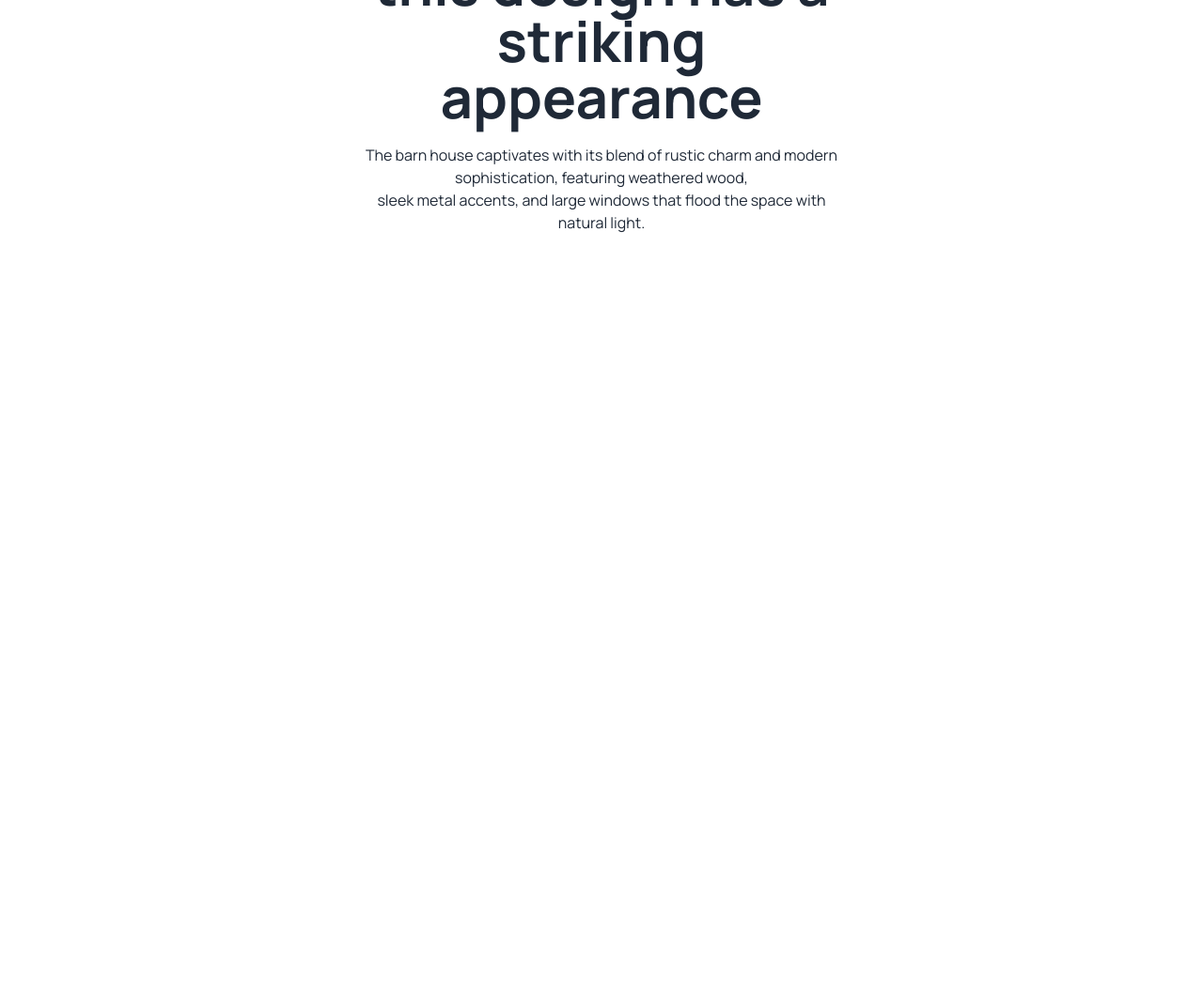
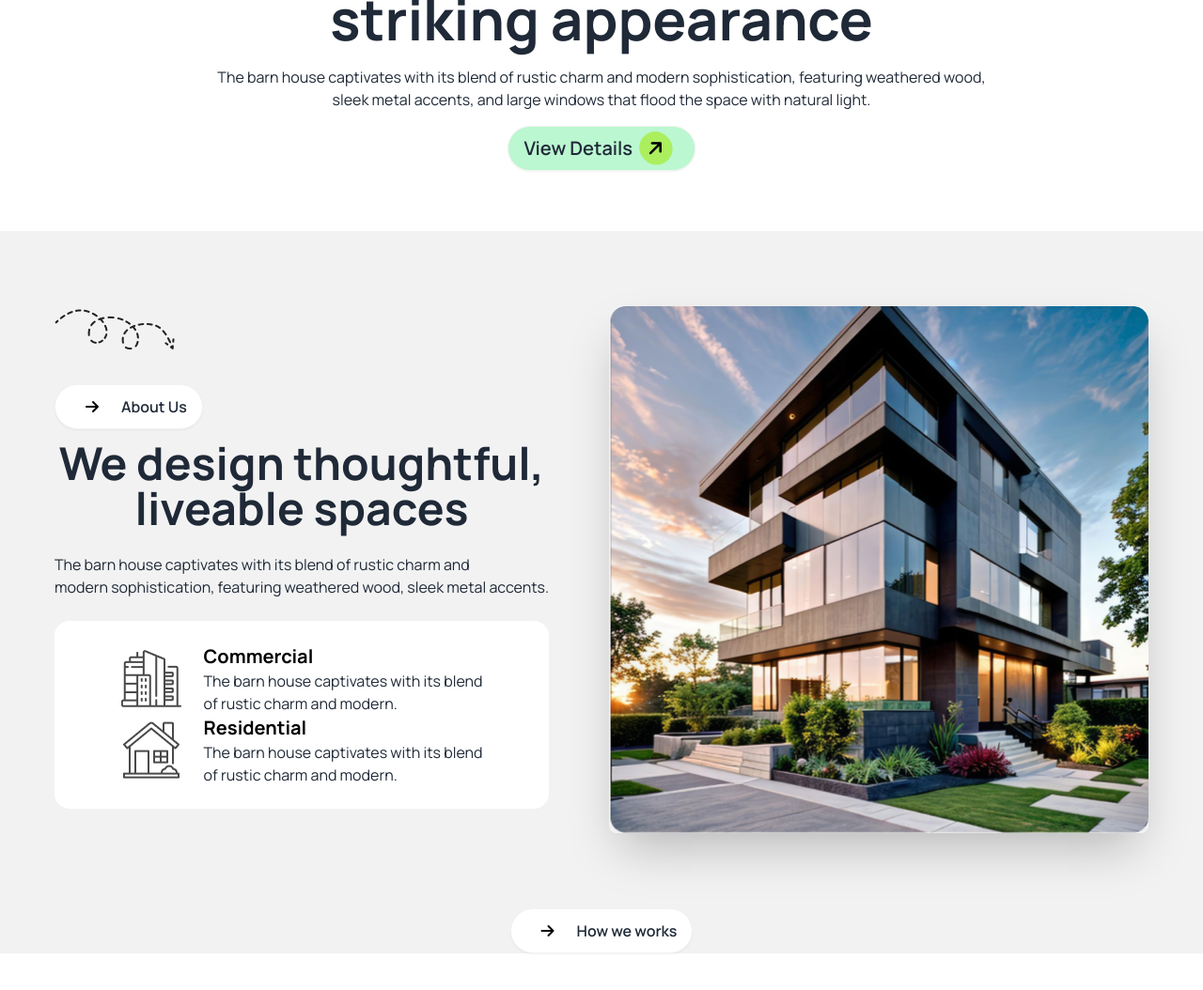
Before and after one commit to motasn/House-Design, a plain HTML site: page index.html in a window 1280 px wide. Shown: the part 500-1554 px from the top of the page at 94% size. Before the commit the page ends 800 px from the top, so only its background shows below. Drawn offline with nearby package versions, Linux system fonts and the light colour scheme.

Commit message:
house design done

```diff
--- a/index.html
+++ b/index.html
@@ -23,6 +23,9 @@
         }
       </script>
 
+      <!-- font awesome icon -->
+      <script src="https://kit.fontawesome.com/23b2497663.js" crossorigin="anonymous"></script>
+
     <!-- google font -->
     <link rel="preconnect" href="https://fonts.googleapis.com">
     <link rel="preconnect" href="https://fonts.gstatic.com" crossorigin>
@@ -37,7 +40,7 @@
 </head>
 <body class="manrope-font">
     <!-- Header -->
-    <header class="max-w-lg mx-auto">
+    <header class=" max-w-7xl mx-auto">
      <!-- navbar -->
      <div class="navbar bg-base-100">
         <div class="navbar">
@@ -64,10 +67,9 @@
               <li><a>Portfolio</a></li>
               <li><a>Blogs</a></li>
               <li><a>Contact Us</a></li>
-
-
             </ul>
           </div>
+          <i class="fa-solid p-2 mr-2 bg-greenbg text-black rounded-full -rotate-45 fa-arrow-right"></i>
           <a class=" font-bold text-3xl">Rinterio</a>
         </div>
         <div class="navbar-center hidden lg:flex">
@@ -80,7 +82,7 @@
           </ul>
         </div>
         <div class="navbar-end">
-          <a class="btn bg-greenbg">Book Consult</a>
+          <a class="btn bg-greenbg  rounded-3xl ">Book Consult <i class="fa-solid p-2 ml-2 bg-black text-white rounded-full -rotate-45 fa-arrow-right"></i> </a>
         </div>
       </div>
 
@@ -90,16 +92,79 @@
         <img class="mx-auto" src="./assets/banner.png" alt="">
       </div>
 
-      <div class="mx-auto text-center space-y-5 ">
-        <h1 class="text-6xl font-bold">A barn house of this design has a <br> striking appearance</h1>
+      <div class="mx-auto text-center px-3 space-y-5 ">
+        <h1 class="text-3xl lg:text-6xl font-bold">A barn house of this design has a <br> striking appearance</h1>
         <p class="">The barn house captivates with its blend of rustic charm and modern sophistication, featuring weathered wood, <br> sleek metal accents, and large windows that flood the space with natural light.</p>
+      </div>
+
+      <div class="mt-4 text-center">
+        <a class="btn bg-green-200 text-xl font-semibold  rounded-3xl ">View Details <i class="fa-solid p-2 mr-2 bg-greenbg text-black rounded-full -rotate-45 fa-arrow-right"></i> </a>
       </div>
       </section>
     </header>
 
     <!-- Main -->
-    <main>
+    <main class="max-w-screen-2xl mx-auto my-6 lg:my-16">
+      <!-- design thoughtful -->
+      <section class="">
 
+        <div class="hero bg-base-200 ">
+
+          <div class="hero-content gap-16 py-20 flex-col-reverse lg:flex-row-reverse">
+            <img
+              src="./assets/Rectangle.png"
+              class=" max-w-screen-sm rounded-lg shadow-2xl" />
+            <div>
+
+              <div class="">
+                <img src="./assets/Vector.png" alt="">
+                <br>
+              </div>
+
+              <div class=" my-3 sm:text-center lg:text-start">
+                <a class="btn bg-white text-base  rounded-3xl "><i class="fa-solid px-4 text-black rounded-full fa-arrow-right"></i> About Us </a>
+              </div>
+              <h1 class="text-3xl lg:text-5xl font-bold sm:text-center">We design thoughtful, <br> liveable spaces</h1>
+              <p class="py-6">
+                The barn house captivates with its blend of rustic charm and <br> modern sophistication, featuring weathered wood, sleek metal accents.
+              </p>
+
+             <div class="bg-white p-6 rounded-2xl  mb-6 ">
+
+              <div class="flex justify-center items-center gap-6   ">
+                <div>
+                  <img src="./assets/commercial.png" alt="">
+                </div>
+
+                <div>
+                  <h3 class=" text-black text-xl font-bold">Commercial</h3>
+                  <p>The barn house captivates with its blend <br> of rustic charm and modern. </p>
+                </div>
+              </div>
+              <div class="flex justify-center items-center gap-6 ">
+                <div>
+                  <img src="./assets/residential.png" alt="">
+                </div>
+
+                <div>
+                  <h3 class=" text-black text-xl font-bold">Residential</h3>
+                  <p>The barn house captivates with its blend <br> of rustic charm and modern. </p>
+                </div>
+              </div>
+             </div>
+
+            </div>
+          </div>
+
+        </div>
+      </section>
+
+<!-- Work section -->
+      <section class=" mb-10 bg-base-200 ">
+        <div class="  text-center ">
+          <a class="btn bg-white text-base  rounded-3xl "><i class="fa-solid px-4 text-black rounded-full fa-arrow-right"></i>How we works </a>
+        </div>
+      </section>
     </main>
 
     <!-- footer -->
```
